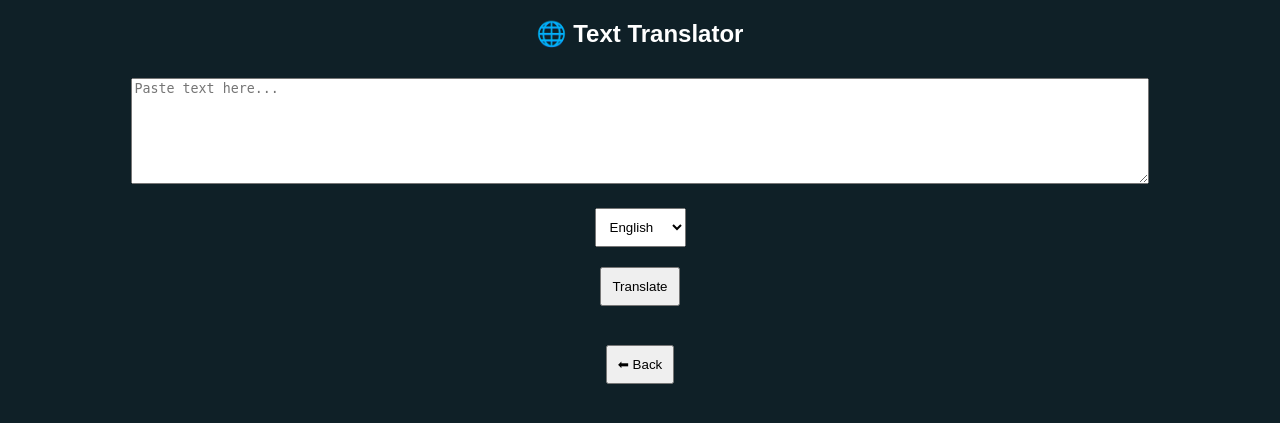
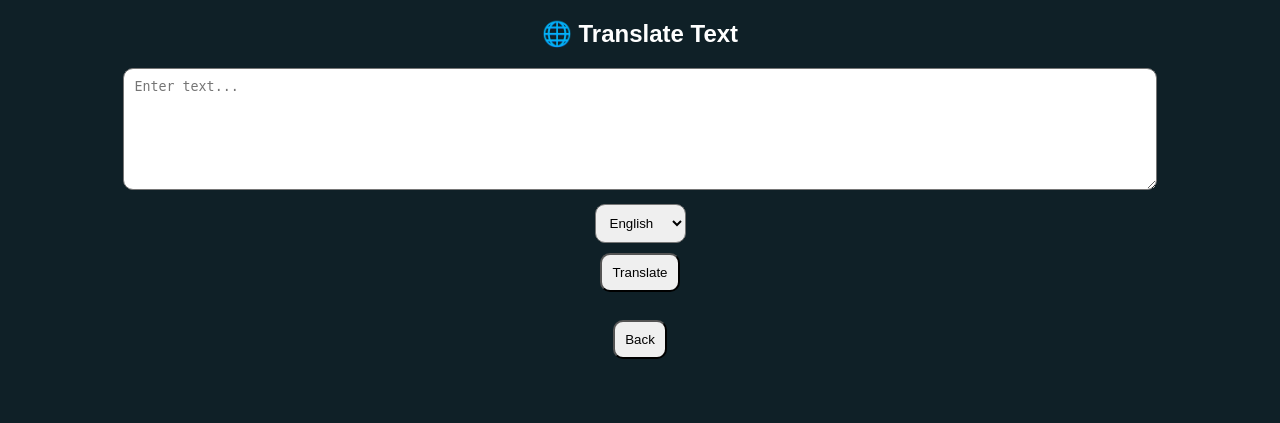
Before and after one commit to pihu098/cyber-safety-app, a Flask app: page /translate in a window 1280 px wide. Shown: the top 423 px of the page. Run offline with Flask 3, Linux system fonts and the light colour scheme.

Commit message:
Update translate.html

```diff
--- a/templates/translate.html
+++ b/templates/translate.html
@@ -14,23 +14,33 @@ body{
 textarea{
     width:80%;
     height:100px;
-    margin:10px;
+    border-radius:10px;
+    padding:10px;
 }
 
-select,button{
+select, button{
     padding:10px;
-    margin:10px;
+    border-radius:10px;
+    margin-top:10px;
+}
+
+.result{
+    margin-top:20px;
+    background:rgba(255,255,255,0.1);
+    padding:15px;
+    border-radius:10px;
 }
 </style>
+
 </head>
 
 <body>
 
-<h2>🌐 Text Translator</h2>
+<h2>🌐 Translate Text</h2>
 
 <form method="POST">
 
-<textarea name="text" placeholder="Paste text here..."></textarea><br>
+    <textarea name="text" placeholder="Enter text..."></textarea><br>
 
     <select name="lang">
         <option value="en">English</option>
@@ -43,9 +53,15 @@ select,button{
 
 </form>
 
-<h3>{{ result }}</h3>
+{% if result %}
+<div class="result">
+    <h3>Result:</h3>
+    <p>{{ result }}</p>
+</div>
+{% endif %}
 
-<a href="/home"><button>⬅ Back</button></a>
+<br>
+<a href="/home"><button>Back</button></a>
 
 </body>
 </html>
```
Lines whose indentation alone changed are shown as unchanged.
